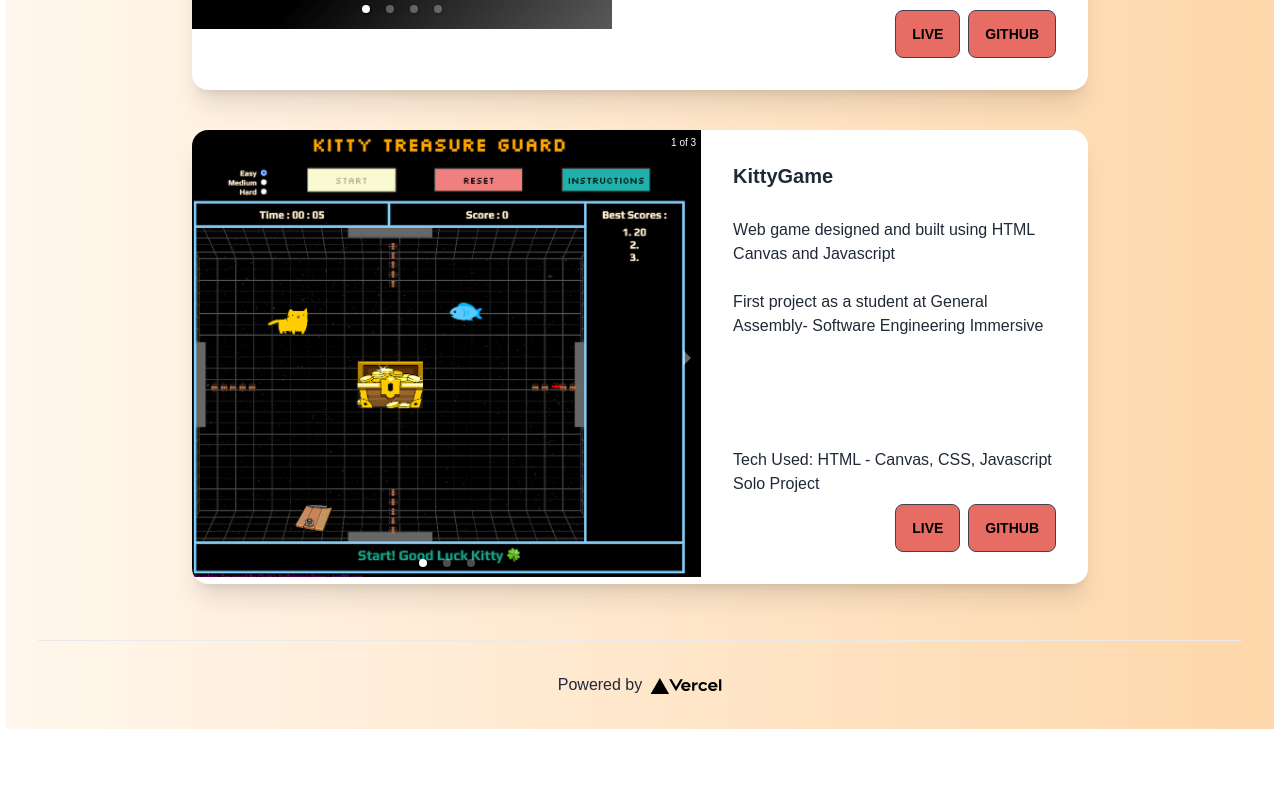
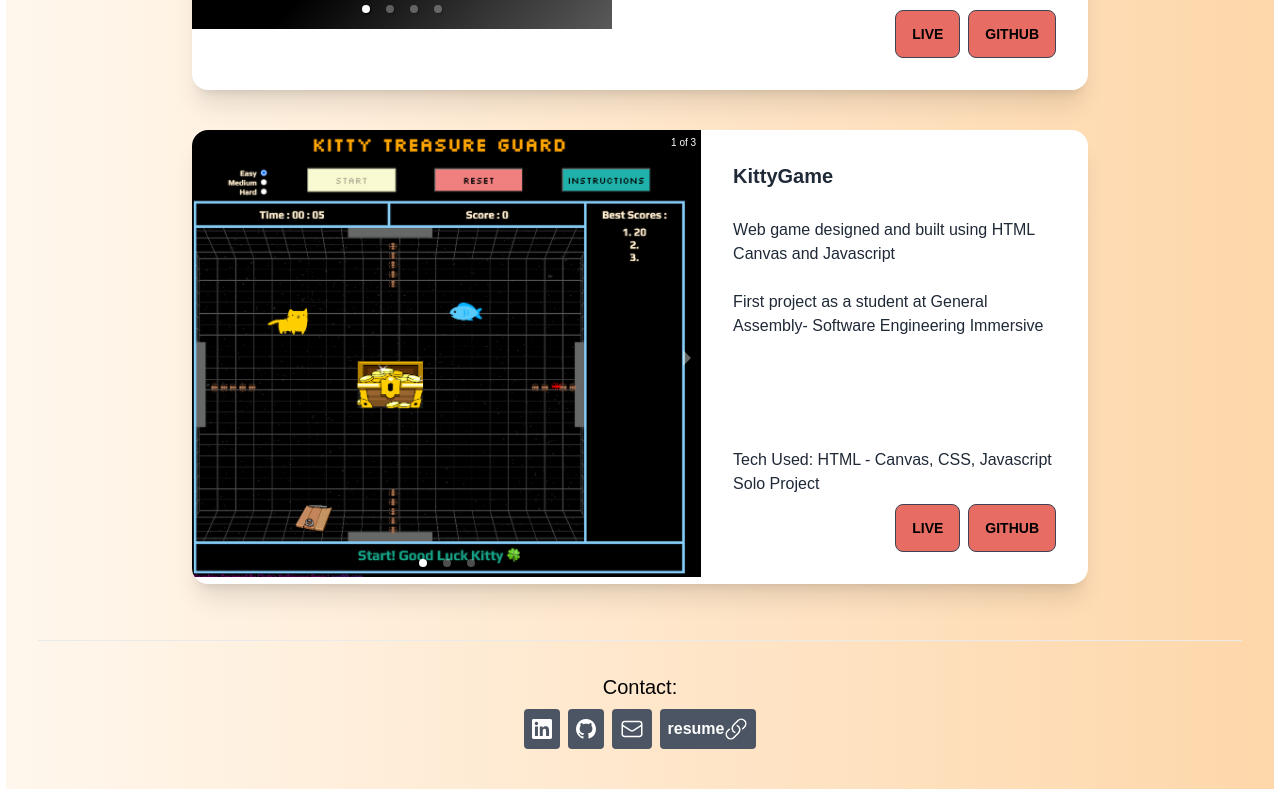
Before and after one commit to valerieyang00/portfolio, a Next.js app: page / in a window 1280 px wide. Shown: the part 3343-4138 px from the top of the page. Before the commit the page ends 4078 px from the top, so only its background shows below. Built offline with nearby package versions, Linux system fonts and the light colour scheme; a web font is replaced by a local one; what tw-elements would draw is missing.

Commit message:
added footer

```diff
--- a/pages/index.js
+++ b/pages/index.js
@@ -75,21 +75,15 @@ export default function Home() {
           </h1>
           <div className="mb-12 text-2xl font-semibold text-gray-400 text-center mb-10">Here are some of my projects. I am learning something new everyday!</div>
 
+
           <Projects />
 
         </main>
 
         <footer className={styles.footer}>
-          <a
-            href="https://vercel.com?utm_source=create-next-app&utm_medium=default-template&utm_campaign=create-next-app"
-            target="_blank"
-            rel="noopener noreferrer"
-          >
-            Powered by{' '}
-            <span className={styles.logo}>
-              <Image src="/vercel.svg" alt="Vercel Logo" width={72} height={16} />
-            </span>
-          </a>
+            <div className="text-center mb-2" style={{color: "black"}}><p className="mb-2 text-xl">Contact: </p>
+            <Contact />
+            </div>
         </footer>
       </div>
     </div>
```
